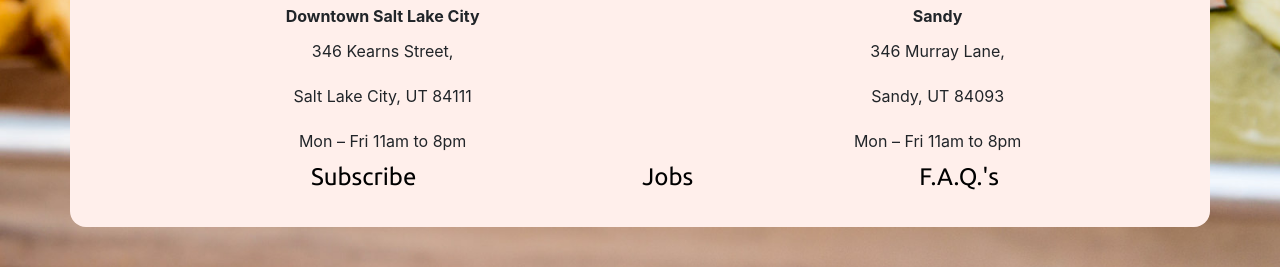
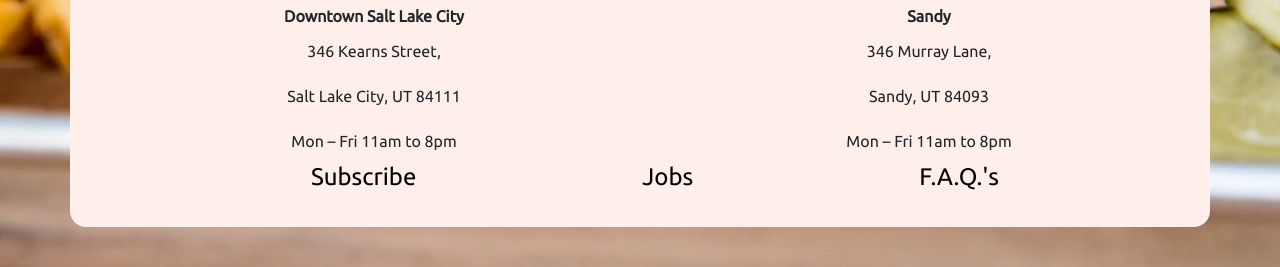
Before and after one commit to stevendowen/burgerproject, a website: page locations.html in a window 1280 px wide. Shown: the part 533-800 px from the top of the page. Drawn offline with nearby package versions, Linux system fonts and the light colour scheme.

Commit message:
changed font on location text

```diff
--- a/scss/style.scss
+++ b/scss/style.scss
@@ -105,6 +105,7 @@ body{
     text-align: center;
     overflow: auto;
     height: 64%;
+    font-family: $myfont;
   }
   .subscribe{
     width: 100%;
```
Also changed, not shown: css/style.css.
